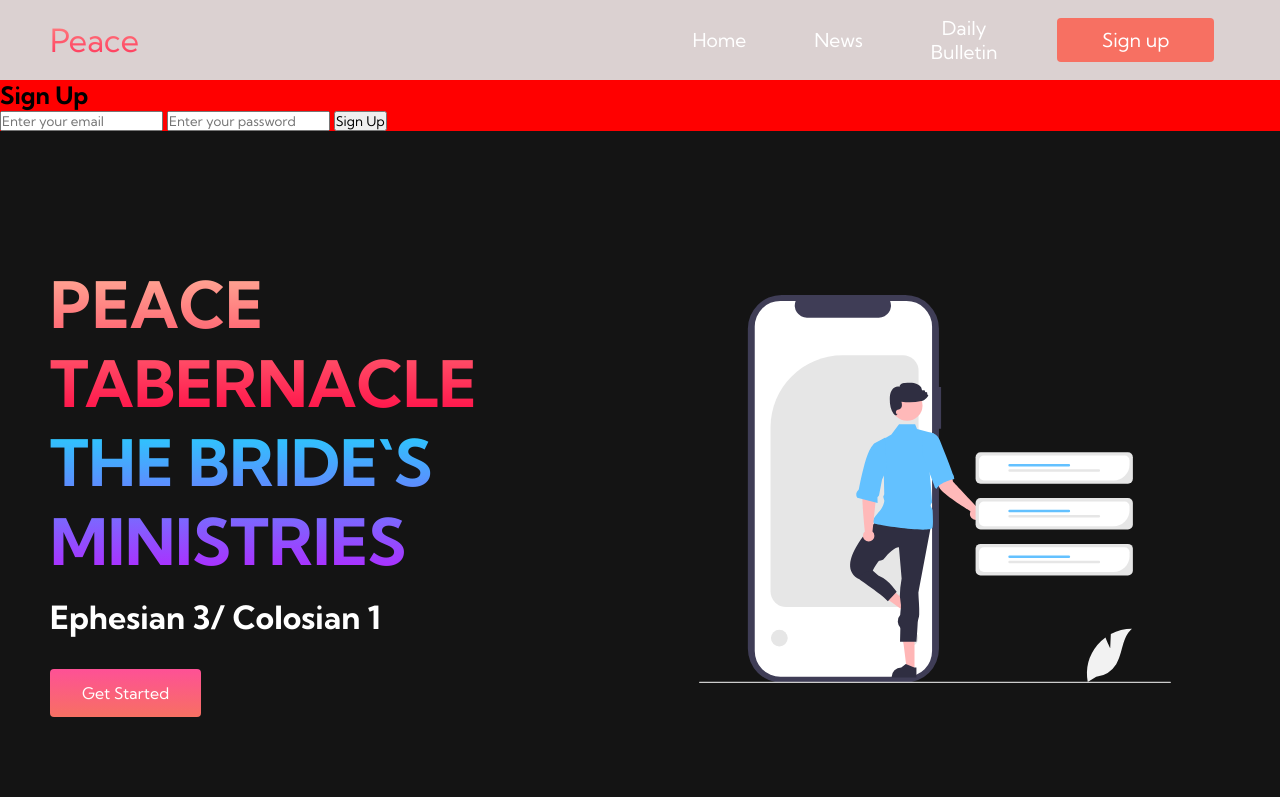
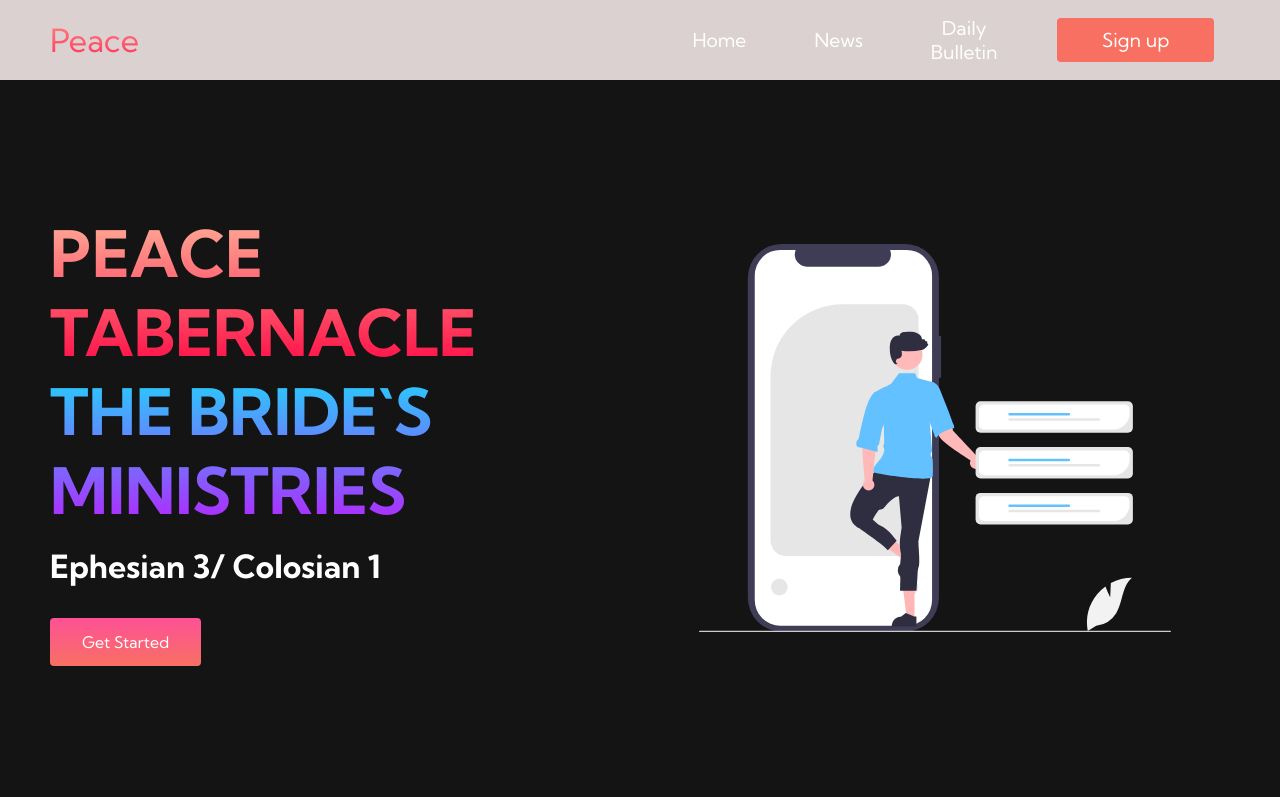
Before and after one commit to Peace-Tabernacle/peacetabernacle, a plain HTML site: page index.html in a window 1280 px wide. Shown: the top 797 px of the page. Drawn offline with Linux system fonts and the light colour scheme; a script that the page names is missing.

Commit message:
Removed Firebase Authentication

```diff
--- a/index.html
+++ b/index.html
@@ -44,7 +44,7 @@
     <!-- Navbar ends here -->
 
     <!-- Sign-Up Form Section -->
-    <div id="signup-container">
+    <!-- <div id="signup-container">
         <h2>Sign Up</h2>
         <input type="email" id="email" placeholder="Enter your email" required />
         <input type="password" id="password" placeholder="Enter your password" required />
@@ -52,7 +52,7 @@
     </div>
 
     <script src="signup.js"></script>
-    <!-- Link to your JavaScript file -->
+    Link to your JavaScript file -->
 
 
     <!--Hero Section-->
@@ -152,12 +152,12 @@
 
 
                             <script src="app.js"></script>
-                            <script type="module">
+                            <!-- <script type="module">
                                 // Import the functions you need from the SDKs you need import { initializeApp } from "https://www.gstatic.com/firebasejs/11.3.1/firebase-app.js"; import { getAnalytics } from "https://www.gstatic.com/firebasejs/11.3.1/firebase-analytics.js"; // TODO:
                                 Add SDKs for Firebase products that you want to use // https://firebase.google.com/docs/web/setup#available-libraries // Your web app's Firebase configuration // For Firebase JS SDK v7.20.0 and later, measurementId is optional
                                 const firebaseConfig = { apiKey: "AIzaSyCU4ApoqDwZHKsWnFXxv2q_S5cGR1Xxnhc", authDomain: "peacetabernacle-fa445.firebaseapp.com", projectId: "peacetabernacle-fa445", storageBucket: "peacetabernacle-fa445.firebasestorage.app",
                                 messagingSenderId: "319332297025", appId: "1:319332297025:web:6f392f8d5ff5e71cfd19c0", measurementId: "G-Y4X90RDSD4" }; // Initialize Firebase const app = initializeApp(firebaseConfig); const analytics = getAnalytics(app);
-                            </script>
+                            </script> -->
 
 </body>
 
```
